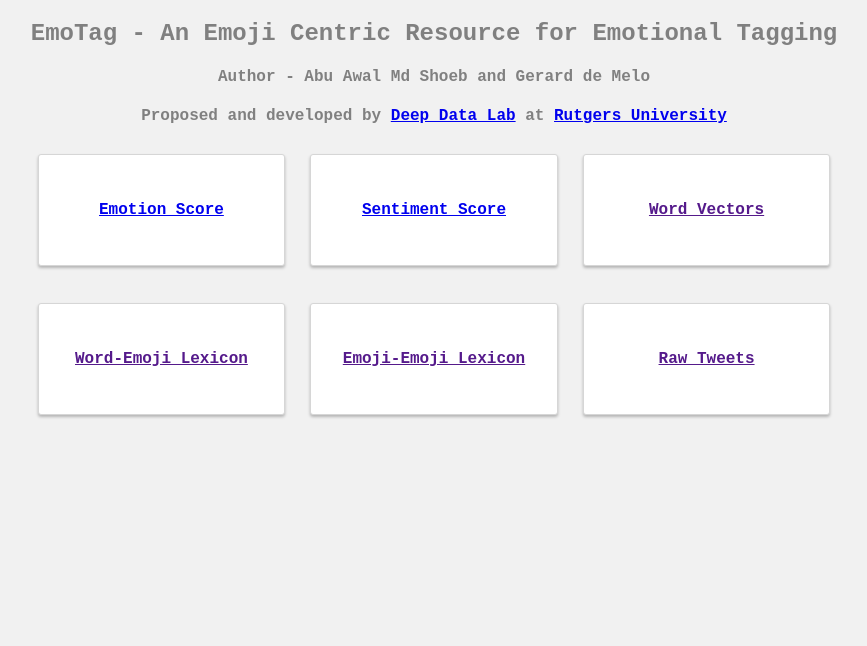
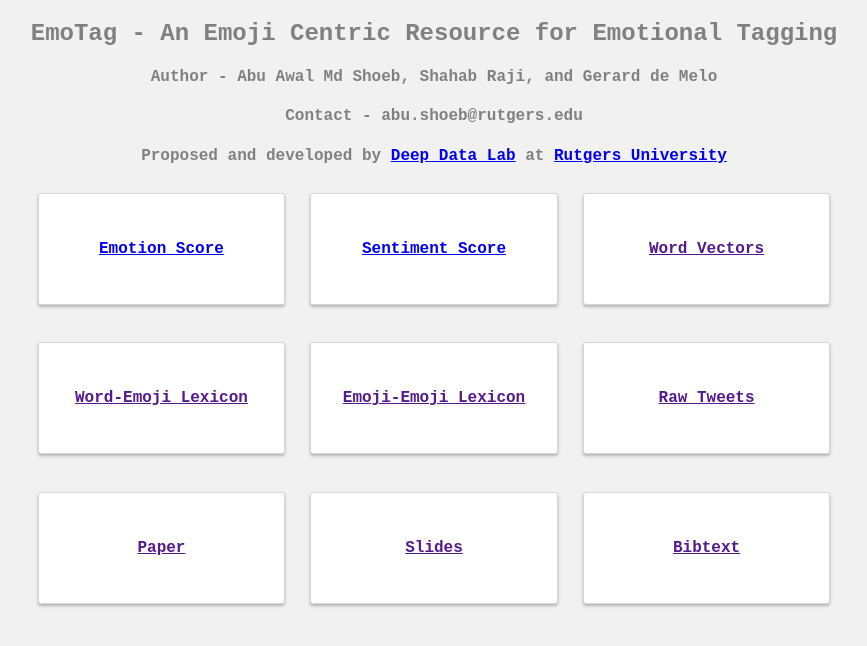
Before and after one commit to abushoeb/EmoTag, a plain HTML site: page index.html in a window 1280 px wide. Shown: the whole page, without its empty margins (206-1073 px from the left). Drawn offline with Linux system fonts and the light colour scheme.

Commit message:
contact added

```diff
--- a/index.html
+++ b/index.html
@@ -16,7 +16,8 @@
 
 
       <h2 align="center">EmoTag - An Emoji Centric Resource for Emotional Tagging</h2>
-      <h4 align="center">Author - Abu Awal Md Shoeb and Gerard de Melo</h3>
+      <h4 align="center">Author - Abu Awal Md Shoeb, Shahab Raji, and Gerard de Melo</h3>
+      <h4 align="center">Contact - abu.shoeb@rutgers.edu</h3>
       <p align="center">Proposed and developed by <a href="http://gerard.demelo.org/lab.html">Deep Data Lab</a> at <a href="https://www.cs.rutgers.edu/">Rutgers University</a>
 
 
@@ -45,6 +46,18 @@
         </div>
     </div>
 
+    <div class="box-wrap">
+        <div class="box">
+            <a href=""><p>Paper</p></a>
+        </div>
+        <div class="box">
+            <a href=""><p>Slides</p></a>
+        </div>
+        <div class="box">
+            <a href=""><p>Bibtext</p></a>
+        </div>
+    </div>
+
 
 
   </body>
```
